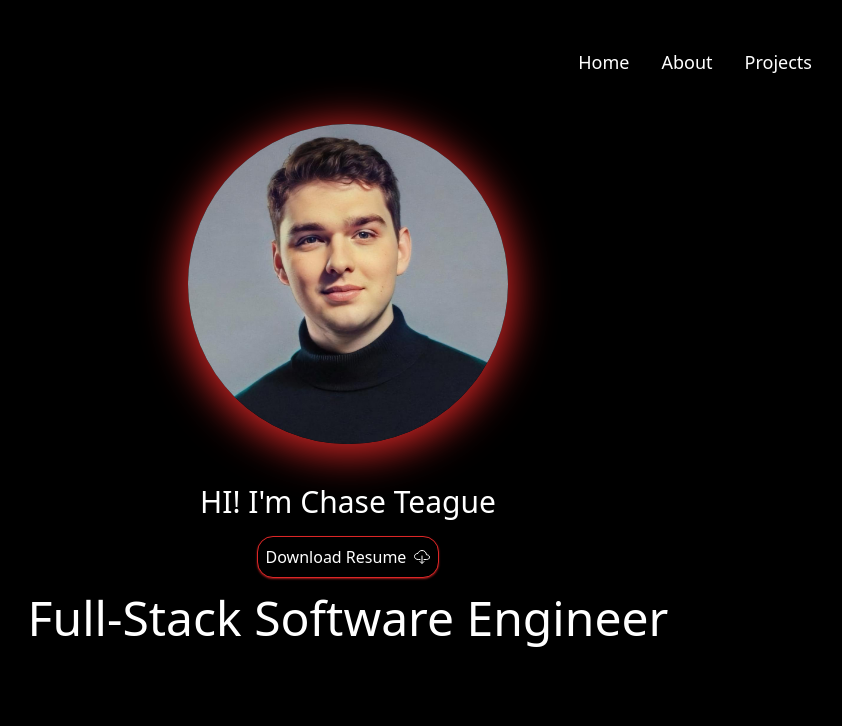
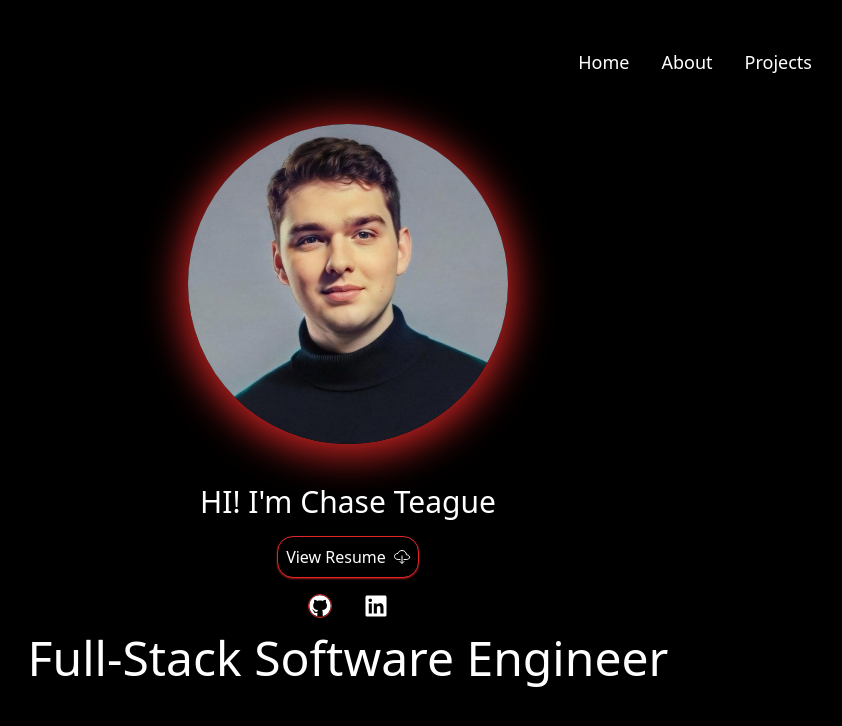
Before and after one commit to ChaseTeague1/chaseteague1.github.io, a React (Create React App) app: page / in a window 1280 px wide. Shown: the top 726 px of the page, without its empty margins (292-1134 px from the left). Built offline with nearby package versions, Linux system fonts and the light colour scheme.

Commit message:
added github and linkedIn button that work, styling is not yet complete on these

```diff
--- a/src/components/Home.js
+++ b/src/components/Home.js
@@ -1,5 +1,7 @@
 import React from "react";
 import { IoCloudDownloadOutline} from "react-icons/io5";
+import { FaGithub } from "react-icons/fa";
+import { FaLinkedin } from "react-icons/fa";
 
 function Home(){
 
@@ -21,9 +23,13 @@ function Home(){
                 onClick={handleDownload}
                 className="m-4 bg-black hover:bg-red-600 transition duration-500 border-red-600 border text-white rounded-2xl p-2 shadow-sm shadow-red-800 flex items-center"
             >
-                Download Resume
+                View Resume
                 <span className="ml-2"><IoCloudDownloadOutline /></span>
             </button>
+            <div className="flex">
+                <a target="_blank" className="border-white" href="https://github.com/ChaseTeague1"><FaGithub className="text-white text-2xl border-red-600 border rounded-full m-4 mt-0"/></a>
+                <a target="_blank" href="https://www.linkedin.com/in/chaseteague/"><FaLinkedin className="text-white text-2xl border-red-600 m-4 mt-0"/></a>
+            </div>
             <p className="text-white text-5xl mb-30 font-zapfino">Full-Stack Software Engineer</p>
         </div>
     )
```
